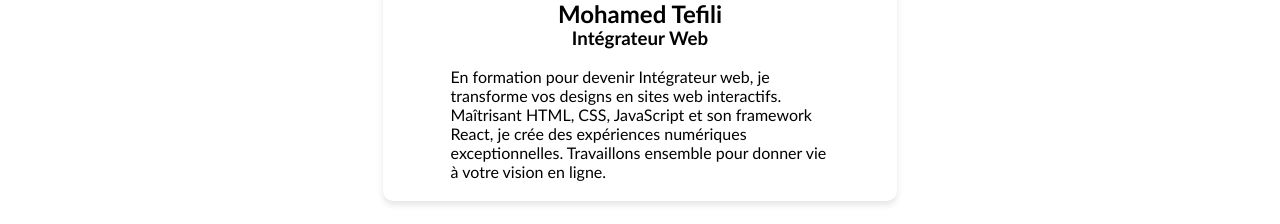
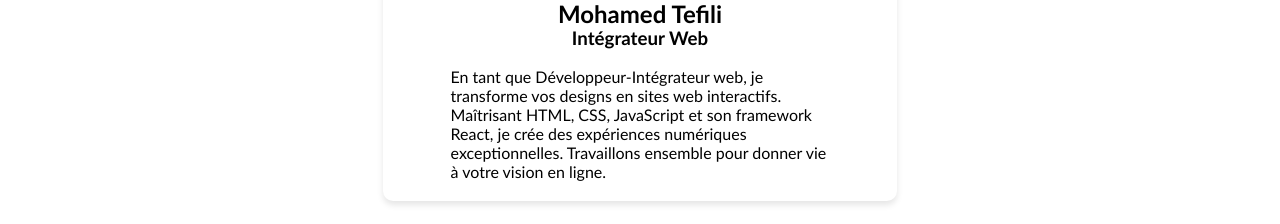
Before and after one commit to MTFL1/portfolio-Mohamed-Tefili, a React (Create React App) app: page / in a window 1280 px wide. Shown: the part 294-518 px from the top of the page. Built offline with nearby package versions, Linux system fonts and the light colour scheme.

Commit message:
modif text banner

```diff
--- a/src/components/Banner/banner.jsx
+++ b/src/components/Banner/banner.jsx
@@ -11,7 +11,7 @@ function Banner() {
       <div className="presentation">
         <h2>Mohamed Tefili</h2>
         <h3>Intégrateur Web</h3>
-          <p>En formation pour devenir Intégrateur web, je transforme vos designs en sites web interactifs. Maîtrisant HTML, CSS, JavaScript et son framework React, je crée des expériences numériques exceptionnelles. Travaillons ensemble pour donner vie à votre vision en ligne.</p>
+          <p>En tant que Développeur-Intégrateur web, je transforme vos designs en sites web interactifs. Maîtrisant HTML, CSS, JavaScript et son framework React, je crée des expériences numériques exceptionnelles. Travaillons ensemble pour donner vie à votre vision en ligne.</p>
       </div>
     </div>
   );
```
